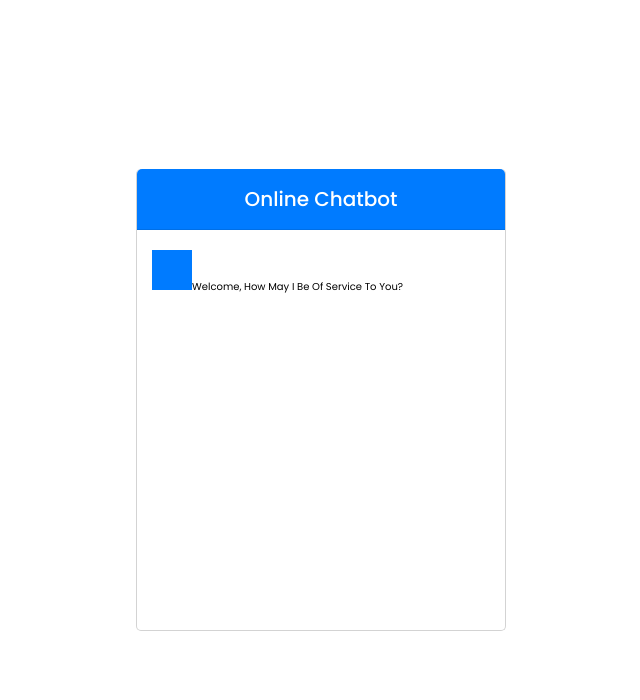
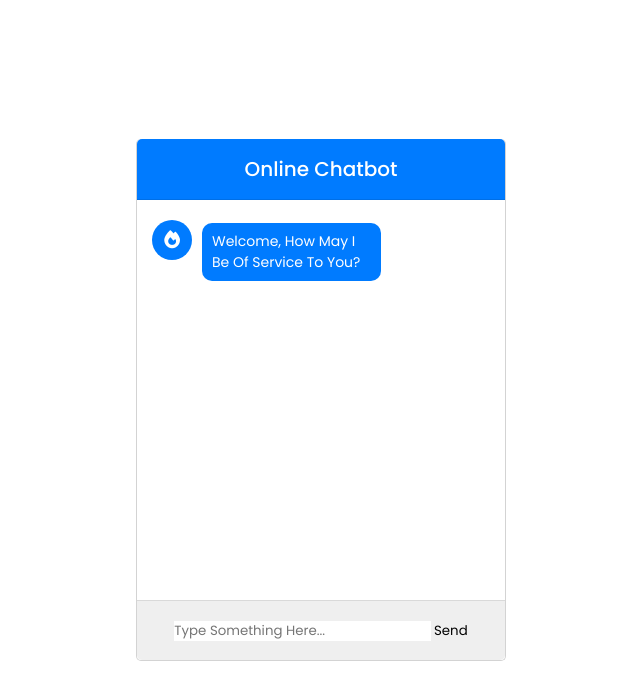
Before and after one commit to Mrcream007/Port1, a PHP site: page /bot.php in a window 1280 px wide. Shown: the top 700 px of the page, without its empty margins (319-959 px from the left). Run offline with PHP 8.4, Linux system fonts and the light colour scheme; some libraries are stand-ins or nearby versions.

Commit message:
Chatbot user chat edits

```diff
--- a/bot.php
+++ b/bot.php
@@ -17,13 +17,19 @@
         <div class="form">
             <div class="bot-inbox inbox">
                 <div class="icon">
-                <i class=""></i>
+                <i class='fas fa-fire'></i>
                 </div>
                 <div class="msg-header">
                     <p>Welcome, how may I be of service to you?</p>
                 </div>
             </div>
         </div>
+        <div class="typing-field">
+            <div class="input-data">
+                <input type="text" placeholder="Type something here...">
+                <button>Send</button>
+            </div>
+        </div>
     </div>
 </body>
 </html>
--- a/css/style.css
+++ b/css/style.css
@@ -681,11 +681,44 @@ html, body{
 }
 
 .wrapper .form .inbox .icon{
-    color: #8e44ad;
+    color: #fff;
     height: 40px;
     width: 40px;
+    text-align: center;
+    line-height: 40px;
+    border-radius: 50%;/*make icons, objects e.g profile picture circular*/
+    font-size: 18px;
     background: #007bff;
 }
+
+/*focusing on the chat buble box*/
+.wrapper .form .inbox .msg-header{
+    max-width: 53%;
+    /* background: red; */
+    margin-left: 10px;
+}
+
+.form .inbox .msg-header p{
+    color: #fff;
+    background: #007bff;
+    border-radius: 10px;/*make icons, objects e.g profile picture circular*/
+    padding: 8px 10px;
+    font-size: 14px;
+}
+
+/* focusing on the user chatbox */
+.wrapper .typing-field{
+    display: flex;
+    height: 60px;
+    width: 100%;
+    align-items: center;
+    justify-content: space-evenly;
+    background: #efefef;
+    border-top: 1px solid #d9d9d9;
+    border-radius: 0 0 5px 5px;
+}
+
+
 /* Chatbot ends */
 
 
```
